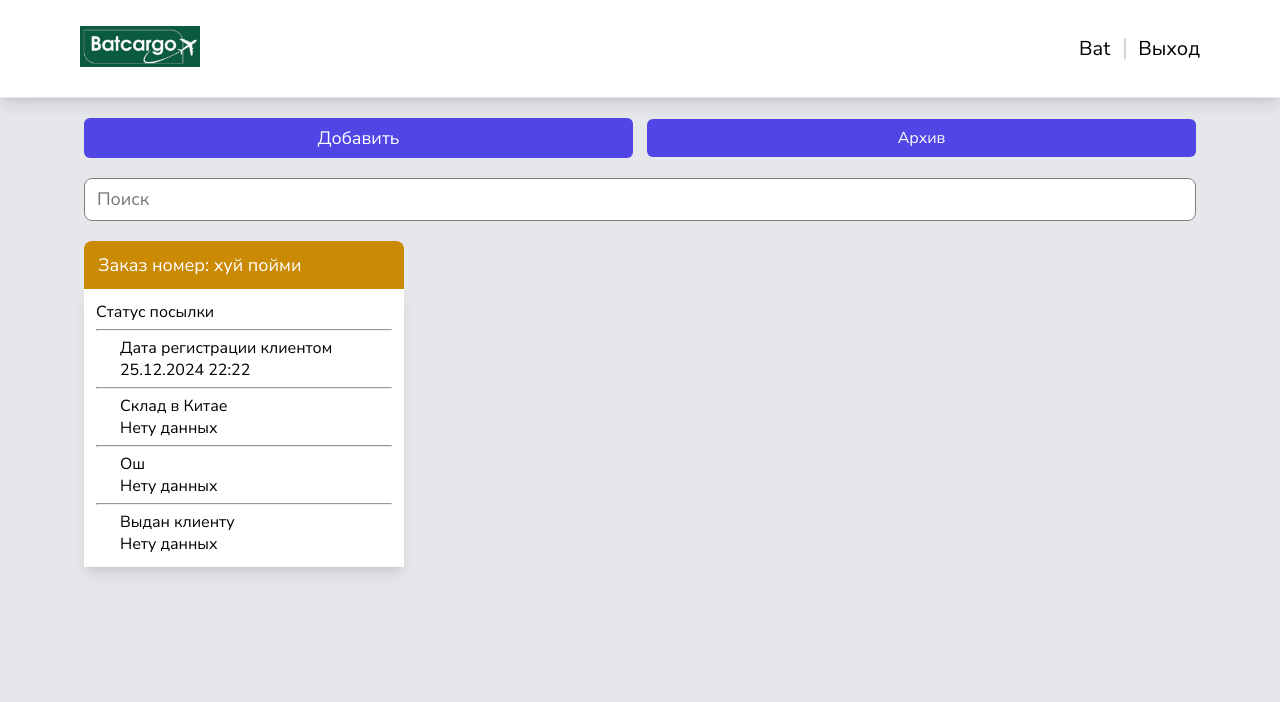
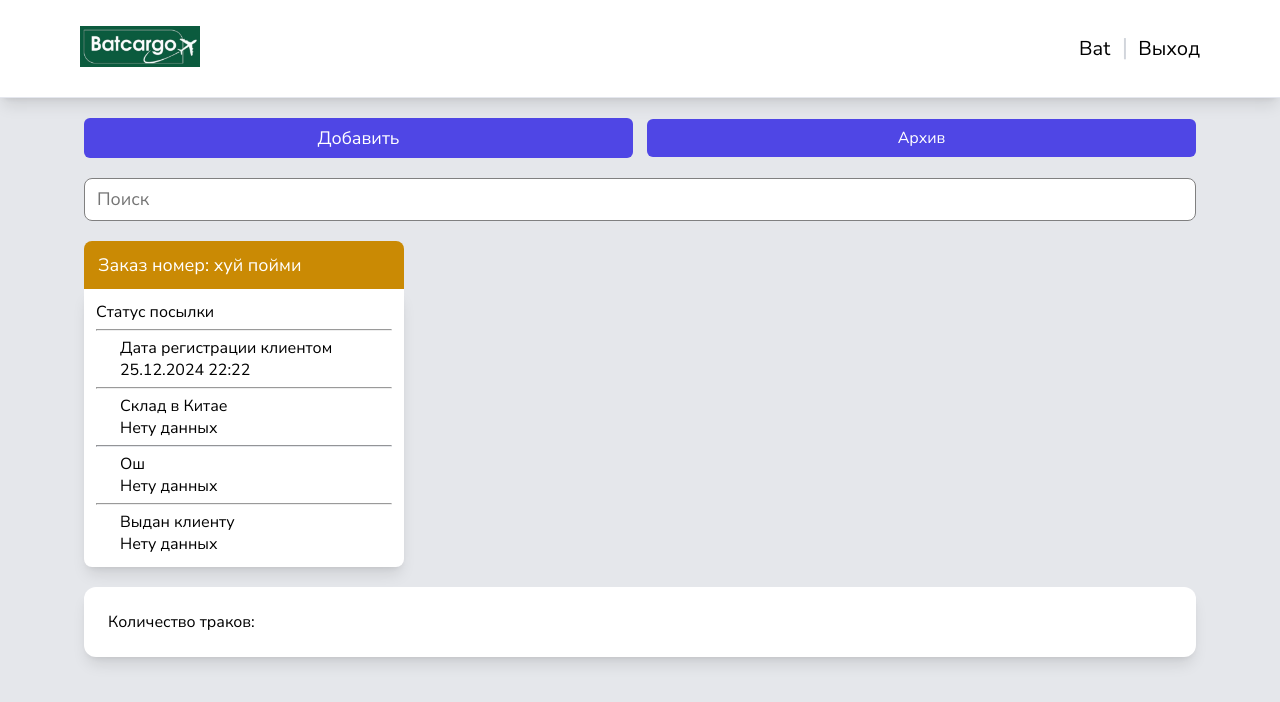
Before and after one commit to lev1tha/express, a Next.js app: page / in a window 1280 px wide. Shown: the top 702 px of the page. Built offline with nearby package versions, Linux system fonts and the light colour scheme.

Commit message:
footer finished

```diff
--- a/app/(root)/(home)/page.jsx
+++ b/app/(root)/(home)/page.jsx
@@ -3,6 +3,7 @@ import Header from "../../../widgets/header/Header";
 import homeStyle from "./home.module.css";
 import Link from "next/link";
 import Card from "../../../components/card/Card";
+import Footer from "../../../widgets/footer/Footer";
 
 export default function Home() {
   return (
@@ -21,6 +22,7 @@ export default function Home() {
         <div className={homeStyle.card_container}>
           <Card />
         </div>
+        <Footer />
       </div>
     </>
   );
--- a/components/card/card.module.css
+++ b/components/card/card.module.css
@@ -21,6 +21,8 @@
   box-shadow: 0 10px 15px -3px #0000001a, 0 4px 6px -4px #0000001a;
   padding: 0.75rem;
   font-family: "Nunito Sans", serif;
+  border-bottom-right-radius: 8px;
+  border-bottom-left-radius: 8px;
 }
 
 .hr {
--- /dev/null
+++ b/widgets/footer/Footer.jsx
@@ -0,0 +1,10 @@
+import React from "react";
+import footerStyle from "./footer.module.css";
+
+export default function Footer() {
+  return (
+    <footer className={footerStyle.footer}>
+      <h1>Количество траков: </h1>
+    </footer>
+  );
+}
--- /dev/null
+++ b/widgets/footer/footer.module.css
@@ -0,0 +1,13 @@
+.footer {
+  margin-top: 20px;
+  width: 100%;
+  background-color: white;
+  border-radius: 12px;
+  padding: 1.5rem;
+  box-shadow: 0 10px 15px -3px #0000001a, 0 4px 6px -4px #0000001a;
+  font-family: "Nunito Sans", serif;
+}
+
+.footer > h1 {
+  font-size: 16px;
+}
```
